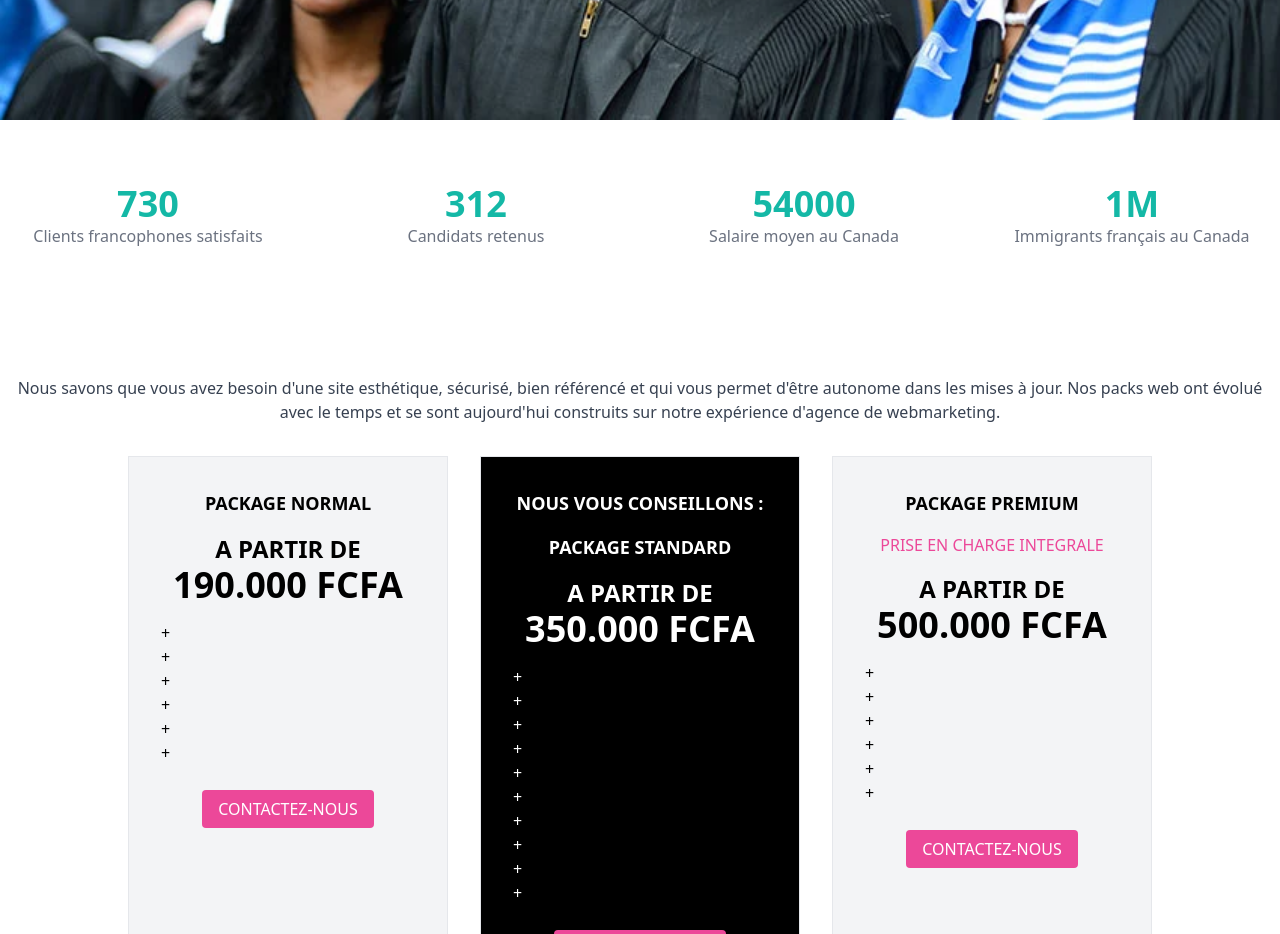
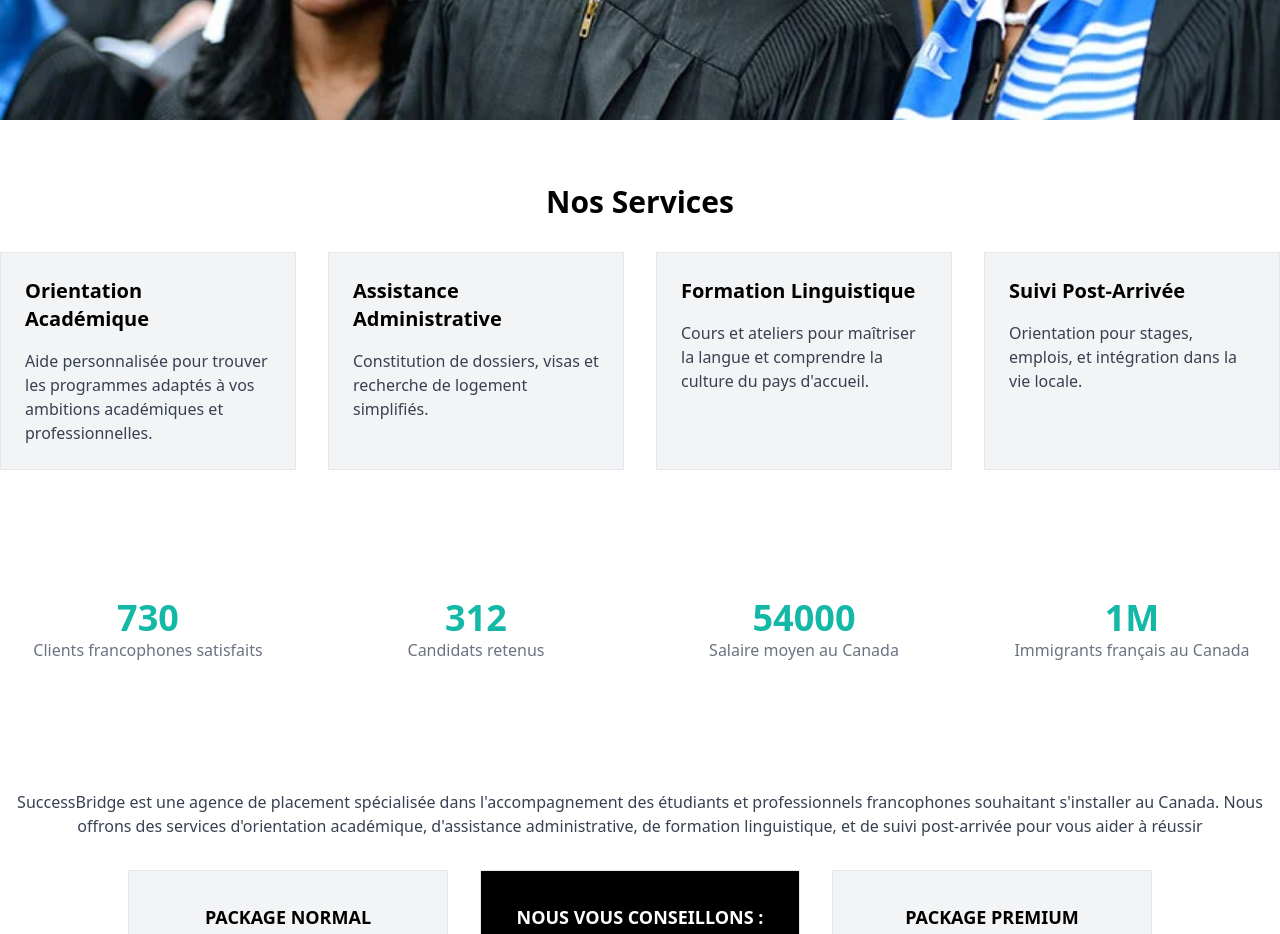
Before and after one commit to SuccessBridge0/successbridge.github.io, a plain HTML site: page index.html in a window 1280 px wide. Shown: the part 560-1494 px from the top of the page. Drawn offline with nearby package versions, Linux system fonts and the light colour scheme.

Commit message:
Update index.html

```diff
--- a/index.html
+++ b/index.html
@@ -80,8 +80,8 @@
             <img alt="Company Logo" class="h-12" height="50" src="https://via.placeholder.com/150x50" width="150"/>
         </div>
         <nav class="hidden md:flex space-x-8">
-            <a class="text-white hover:text-gray-200" href="#">ACCUEIL</a>
-            <a class="text-white hover:text-gray-200" href="#">NOS PRESTATIONS</a>
+            <a class="text-white hover:text-gray-200" href="index.html">ACCUEIL</a>
+            <a class="text-white hover:text-gray-200" href="prestation.html">NOS PRESTATIONS</a>
             <a class="text-white hover:text-gray-200" href="#">A PROPOS</a>
             <a class="text-white hover:text-gray-200" href="#">CONTACT</a>
         </nav>
@@ -105,6 +105,31 @@
         <img alt="Image of Monument in Germany" src="img/belge.jpg"/>
         <img alt="Image of Students" src="img/orsay.jpg"/>
     </section>
+        <!-- Services Section -->
+        <section class="py-16">
+            <div class="container mx-auto">
+                <h2 class="text-3xl font-bold text-center mb-8">Nos Services</h2>
+                <div class="grid grid-cols-1 md:grid-cols-2 lg:grid-cols-4 gap-8">
+                    <div class="border p-6 bg-gray-100">
+                        <h3 class="text-xl font-bold mb-4">Orientation Académique</h3>
+                        <p class="text-gray-700">Aide personnalisée pour trouver les programmes adaptés à vos ambitions académiques et professionnelles.</p>
+                    </div>
+                    <div class="border p-6 bg-gray-100">
+                        <h3 class="text-xl font-bold mb-4">Assistance Administrative</h3>
+                        <p class="text-gray-700">Constitution de dossiers, visas et recherche de logement simplifiés.</p>
+                    </div>
+                    <div class="border p-6 bg-gray-100">
+                        <h3 class="text-xl font-bold mb-4">Formation Linguistique</h3>
+                        <p class="text-gray-700">Cours et ateliers pour maîtriser la langue et comprendre la culture du pays d'accueil.</p>
+                    </div>
+                    <div class="border p-6 bg-gray-100">
+                        <h3 class="text-xl font-bold mb-4">Suivi Post-Arrivée</h3>
+                        <p class="text-gray-700">Orientation pour stages, emplois, et intégration dans la vie locale.</p>
+                    </div>
+                </div>
+            </div>
+        </section>
+
     <section class="py-16">
         <div class="container mx-auto grid grid-cols-1 md:grid-cols-4 gap-8 text-center">
             <div>
@@ -128,7 +153,7 @@
     <section class="py-16">
         <div class="container mx-auto text-center">
             <p class="text-gray-700 mb-8">
-                Nous savons que vous avez besoin d'une site esthétique, sécurisé, bien référencé et qui vous permet d'être autonome dans les mises à jour. Nos packs web ont évolué avec le temps et se sont aujourd'hui construits sur notre expérience d'agence de webmarketing.
+                SuccessBridge est une agence de placement spécialisée dans l'accompagnement des étudiants et professionnels francophones souhaitant s'installer au Canada. Nous offrons des services d'orientation académique, d'assistance administrative, de formation linguistique, et de suivi post-arrivée pour vous aider à réussir
             </p>
             <div class="flex flex-wrap justify-center gap-8">
                 <div class="border p-8 w-80 bg-gray-100">
@@ -203,7 +228,7 @@
             <img alt="Logo of Free" class="h-12" height="50" src="https://via.placeholder.com/100" width="100"/>
         </div>
         <p class="text-gray-500">SuccessBridge – Construisez votre avenir, nous bâtissons le pont.</p>
-        <p class="text-gray-500">© 2025 SuccessBridge. Tous droits réservés.</p>
+        <p class="text-gray-500">© 2024 Tamento. Tous droits réservés.</p>
     </div>
 </footer>
 </body>
```
